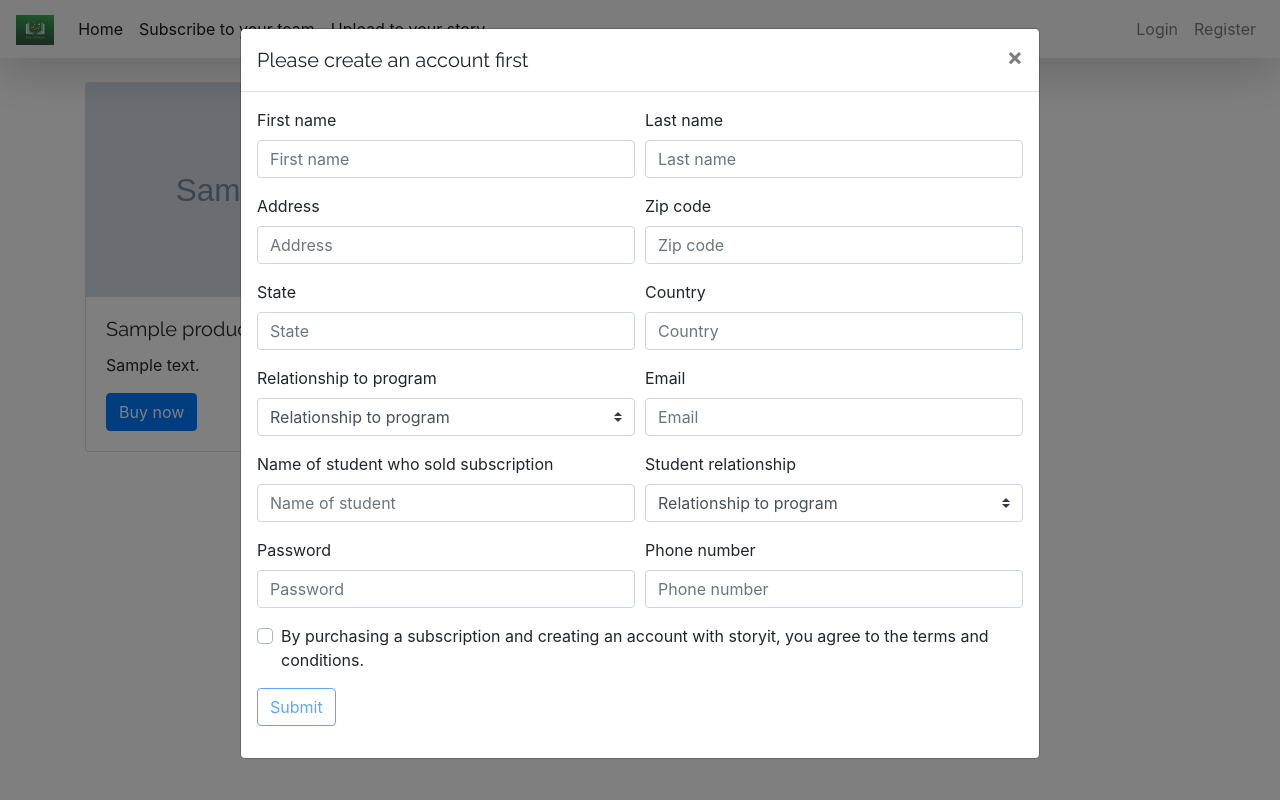
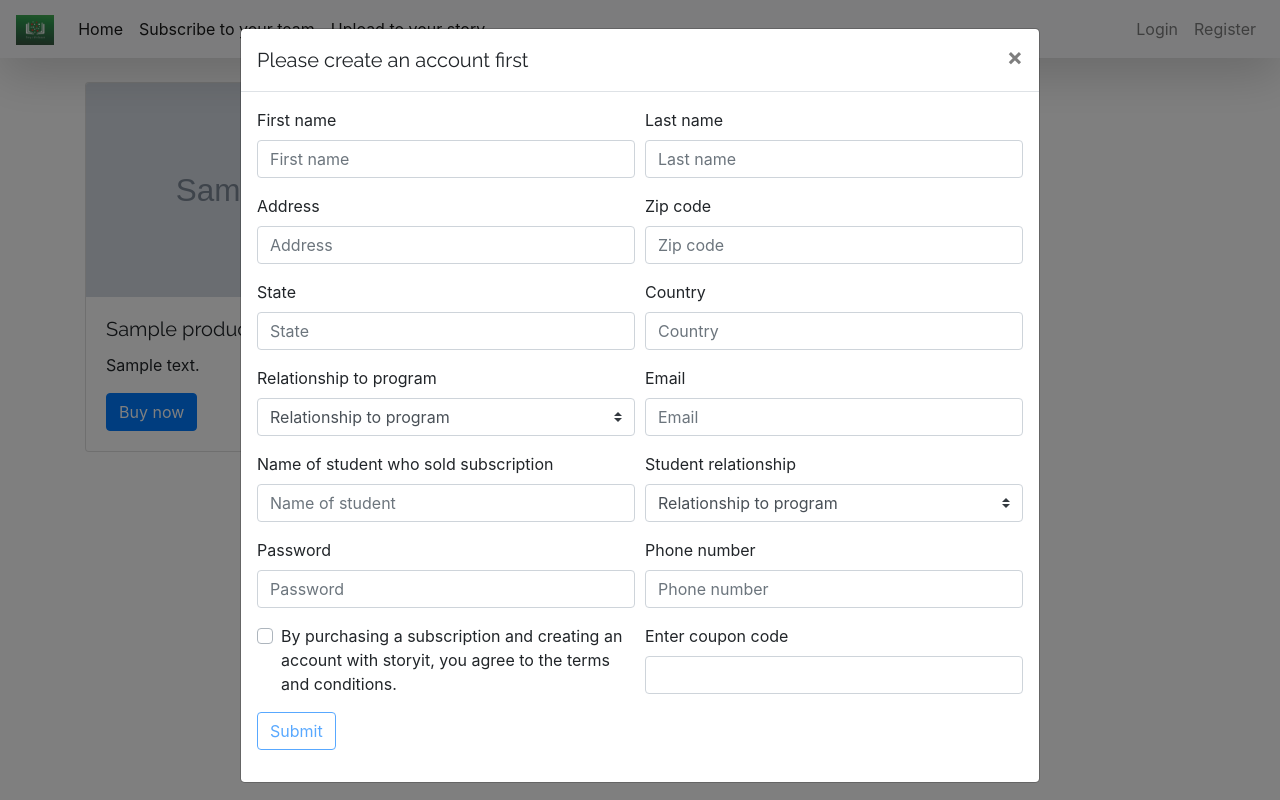
Before and after one commit to Terf/storyoftheseason.com, a Symfony app: template templates/product/index.html.twig in a window 1280 px wide, after a click on "Buy now". Run offline with Twig, Linux system fonts and the light colour scheme; the template is opened without the code that fills it: most values are stand-ins (such as "Sample title", 1, 10 or a date in 2020); grey boxes marked "Sample" are stand-in pictures; some libraries are stand-ins or nearby versions.

Commit message:
prompt users for coupon and apply it

```diff
--- a/templates/product/index.html.twig
+++ b/templates/product/index.html.twig
@@ -2,7 +2,50 @@
 {% block title %}
 Shop
 {% endblock %}
+{% block javascripts %}
+{{parent()}}
+<script>
+    function checkForCoupon(e) {
+        e.preventDefault();
+        var form = $(e.target);
+        var coupon = form.data('coupon');
+        if (coupon > 0) {
+            var entered = prompt("If you have a coupon code, please enter it now; otherwise click OK to continue");
+            if (entered != null) {
+                form.append('<input type="hidden" name="coupon" value="'+entered+'">');
+            }
+        }
+        e.target.submit();
+    }
+    $('#registerModal').on('show.bs.modal', function (event) {
+        $('#coupon-col').remove();
+        var button = $(event.relatedTarget);
+        var coupon = button.data('coupon');
+        if (coupon > 0) {
+            var modal = $(this);
+            modal.find('.coupon-row').append('<div id="coupon-col" class="col form-group"><label for="coupon">Enter coupon code</label><input type="text" class="form-control" name="coupon" id="coupon"></div>');
+        }
+    })
+</script>
+{% endblock %}
 {% block body %}
+<div class="modal fade" id="registerModal" tabindex="-1" role="dialog" aria-labelledby="registerModalLabel"
+    aria-hidden="true">
+    <div class="modal-dialog modal-lg" role="document">
+        <div class="modal-content">
+            <div class="modal-header">
+                <h5 class="modal-title" id="registerModalLabel">Please create an account first
+                </h5>
+                <button type="button" class="close" data-dismiss="modal" aria-label="Close">
+                    <span aria-hidden="true">&times;</span>
+                </button>
+            </div>
+            <div class="modal-body">
+                {% include 'registration/form.html.twig' %}
+            </div>
+        </div>
+    </div>
+</div>
 {% include 'navbar.html.twig' %}
 <div class="container">
     <div class="row">
@@ -19,38 +62,21 @@ Shop
                         <h5 class="card-title">{{product.name}}</h5>
                         <p class="card-text">{{product.description}}</p>
                         {% if app.request.cookies.get('user_id') matches '/^\\d+$/' %}
-                        <form action="{{ path('buy-now') }}" method="POST">
+                        <form action="{{ path('buy-now') }}" method="POST" data-coupon="{{product.coupons|length}}"
+                            onsubmit="checkForCoupon(event)">
                             <input type="hidden" name="product" value="{{product.id}}">
                             <input type="hidden" name="user" value="{{ app.request.cookies.get('user_id') }}">
                             <button type="submit" class="btn btn-primary">Buy now</button>
                         </form>
                         {% else %}
-                        <button type="button" class="btn btn-primary" data-toggle="modal"
-                            data-target="#registerModal">Buy now</button>
+                        <button type="button" class="btn btn-primary" data-toggle="modal" data-target="#registerModal"
+                            data-coupon="{{product.coupons|length}}">Buy now</button>
                         {% if isAdmin %}
                         <form action="{{path('product-delete', {id: product.id})}}" method="POST" class="d-inline">
                             <input type="hidden" name="token" value="{{app.request.cookies.get('admin_token')}}">
                             <input type="submit" value="Delete" class="btn btn-danger">
                         </form>
                         {% endif %}
-                        <!-- Modal -->
-                        <div class="modal fade" id="registerModal" tabindex="-1" role="dialog"
-                            aria-labelledby="registerModalLabel" aria-hidden="true">
-                            <div class="modal-dialog modal-lg" role="document">
-                                <div class="modal-content">
-                                    <div class="modal-header">
-                                        <h5 class="modal-title" id="registerModalLabel">Please create an account first
-                                        </h5>
-                                        <button type="button" class="close" data-dismiss="modal" aria-label="Close">
-                                            <span aria-hidden="true">&times;</span>
-                                        </button>
-                                    </div>
-                                    <div class="modal-body">
-                                        {% include 'registration/form.html.twig' %}
-                                    </div>
-                                </div>
-                            </div>
-                        </div>
                         {% endif %}
                     </div>
                 </div>
--- a/templates/registration/form.html.twig
+++ b/templates/registration/form.html.twig
@@ -1,38 +1,38 @@
 <form action="{{ path('registration-submit') }}" method="POST">
     <div class="form-row">
         <div class="col form-group">
-            <label for="fname">First name</label>
-            <input type="text" class="form-control" placeholder="First name" id="fname" name="fname">
+            <label for="fname{% if loop.index is defined %}{{loop.index}}{% endif %}">First name</label>
+            <input type="text" class="form-control" placeholder="First name" id="fname{% if loop.index is defined %}{{loop.index}}{% endif %}" name="fname">
         </div>
         <div class="col form-group">
-            <label for="lname">Last name</label>
-            <input type="text" class="form-control" placeholder="Last name" id="lname" name="lname">
+            <label for="lname{% if loop.index is defined %}{{loop.index}}{% endif %}">Last name</label>
+            <input type="text" class="form-control" placeholder="Last name" id="lname{% if loop.index is defined %}{{loop.index}}{% endif %}" name="lname">
         </div>
     </div>
     <div class="form-row">
         <div class="col form-group">
-            <label for="addr">Address</label>
-            <input type="text" class="form-control" placeholder="Address" id="addr" name="addr">
+            <label for="addr{% if loop.index is defined %}{{loop.index}}{% endif %}">Address</label>
+            <input type="text" class="form-control" placeholder="Address" id="addr{% if loop.index is defined %}{{loop.index}}{% endif %}" name="addr">
         </div>
         <div class="col form-group">
-            <label for="zip">Zip code</label>
-            <input type="text" class="form-control" placeholder="Zip code" id="zip" name="zip">
+            <label for="zip{% if loop.index is defined %}{{loop.index}}{% endif %}">Zip code</label>
+            <input type="text" class="form-control" placeholder="Zip code" id="zip{% if loop.index is defined %}{{loop.index}}{% endif %}" name="zip">
         </div>
     </div>
     <div class="form-row">
         <div class="col form-group">
-            <label for="state">State</label>
-            <input type="text" class="form-control" placeholder="State" id="state" name="state">
+            <label for="state{% if loop.index is defined %}{{loop.index}}{% endif %}">State</label>
+            <input type="text" class="form-control" placeholder="State" id="state{% if loop.index is defined %}{{loop.index}}{% endif %}" name="state">
         </div>
         <div class="col form-group">
-            <label for="country">Country</label>
-            <input type="text" class="form-control" placeholder="Country" id="country" name="country">
+            <label for="country{% if loop.index is defined %}{{loop.index}}{% endif %}">Country</label>
+            <input type="text" class="form-control" placeholder="Country" id="country{% if loop.index is defined %}{{loop.index}}{% endif %}" name="country">
         </div>
     </div>
     <div class="form-row">
         <div class="col form-group">
-            <label for="relationship">Relationship to program</label>
-            <select class="custom-select" name="relationship" id="relationship">
+            <label for="relationship{% if loop.index is defined %}{{loop.index}}{% endif %}">Relationship to program</label>
+            <select class="custom-select" name="relationship" id="relationship{% if loop.index is defined %}{{loop.index}}{% endif %}">
                 <option selected>Relationship to program</option>
                 <option value="1">Parent</option>
                 <option value="2">Player</option>
@@ -41,18 +41,18 @@
             </select>
         </div>
         <div class="col form-group">
-            <label for="email">Email</label>
-            <input type="email" class="form-control" placeholder="Email" id="email" name="email">
+            <label for="email{% if loop.index is defined %}{{loop.index}}{% endif %}">Email</label>
+            <input type="email" class="form-control" placeholder="Email" id="email{% if loop.index is defined %}{{loop.index}}{% endif %}" name="email">
         </div>
     </div>
     <div class="form-row">
         <div class="col form-group">
-            <label for="student">Name of student who sold subscription</label>
-            <input type="text" class="form-control" placeholder="Name of student" id="student" name="student">
+            <label for="student{% if loop.index is defined %}{{loop.index}}{% endif %}">Name of student who sold subscription</label>
+            <input type="text" class="form-control" placeholder="Name of student" id="student{% if loop.index is defined %}{{loop.index}}{% endif %}" name="student">
         </div>
         <div class="col form-group">
-            <label for="studentRelationship">Student relationship</label>
-            <select class="custom-select" name="studentRelationship" id="studentRelationship">
+            <label for="studentRelationship{% if loop.index is defined %}{{loop.index}}{% endif %}">Student relationship</label>
+            <select class="custom-select" name="studentRelationship" id="studentRelationship{% if loop.index is defined %}{{loop.index}}{% endif %}">
                 <option selected>Relationship to program</option>
                 <option value="1">Player</option>
                 <option value="3">Band member</option>
@@ -62,20 +62,20 @@
     </div>
     <div class="form-row">
         <div class="col form-group">
-            <label for="pass">Password</label>
-            <input type="password" class="form-control" placeholder="Password" id="pass" name="pass">
+            <label for="pass{% if loop.index is defined %}{{loop.index}}{% endif %}">Password</label>
+            <input type="password" class="form-control" placeholder="Password" id="pass{% if loop.index is defined %}{{loop.index}}{% endif %}" name="pass">
         </div>
         <div class="col form-group">
-            <label for="phone">Phone number</label>
-            <input type="text" class="form-control" placeholder="Phone number" id="phone" name="phone">
+            <label for="phone{% if loop.index is defined %}{{loop.index}}{% endif %}">Phone number</label>
+            <input type="text" class="form-control" placeholder="Phone number" id="phone{% if loop.index is defined %}{{loop.index}}{% endif %}" name="phone">
         </div>
     </div>
-    <div class="form-row">
+    <div class="form-row coupon-row">
         <div class="col form-group">
             <div class="custom-control custom-checkbox">
-                <input type="checkbox" class="custom-control-input" id="terms" name="terms"
-                    onclick="document.getElementById('register-btn').toggleAttribute('disabled');">
-                <label class="custom-control-label" for="terms">By purchasing a subscription and creating an account
+                <input type="checkbox" class="custom-control-input" id="terms{% if loop.index is defined %}{{loop.index}}{% endif %}" name="terms"
+                    onclick="document.getElementById('register-btn{% if loop.index is defined %}{{loop.index}}{% endif %}').toggleAttribute('disabled');">
+                <label class="custom-control-label" for="terms{% if loop.index is defined %}{{loop.index}}{% endif %}">By purchasing a subscription and creating an account
                     with storyit, you agree to the terms and conditions.</label>
             </div>
         </div>
@@ -85,7 +85,7 @@
             {% if product is defined %}
             <input type="hidden" name="product" value="{{product.id}}">
             {% endif %}
-            <button id="register-btn" type="submit" class="btn btn-outline-primary" disabled>Submit</button>
+            <button id="register-btn{% if loop.index is defined %}{{loop.index}}{% endif %}" type="submit" class="btn btn-outline-primary" disabled>Submit</button>
         </div>
     </div>
 </form>
```
Also changed, not shown: src/Controller/ProductController.php (+10 -1 lines).
